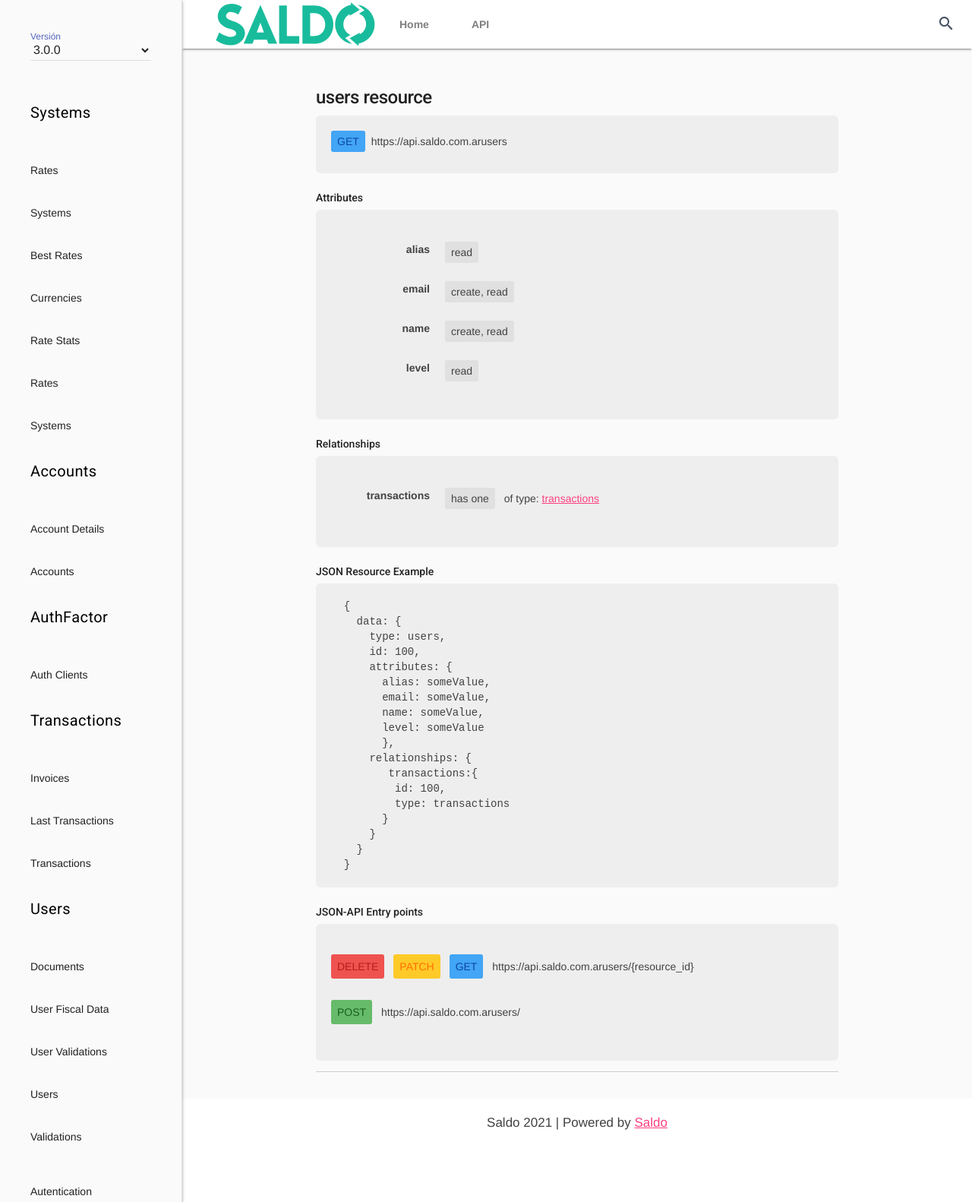
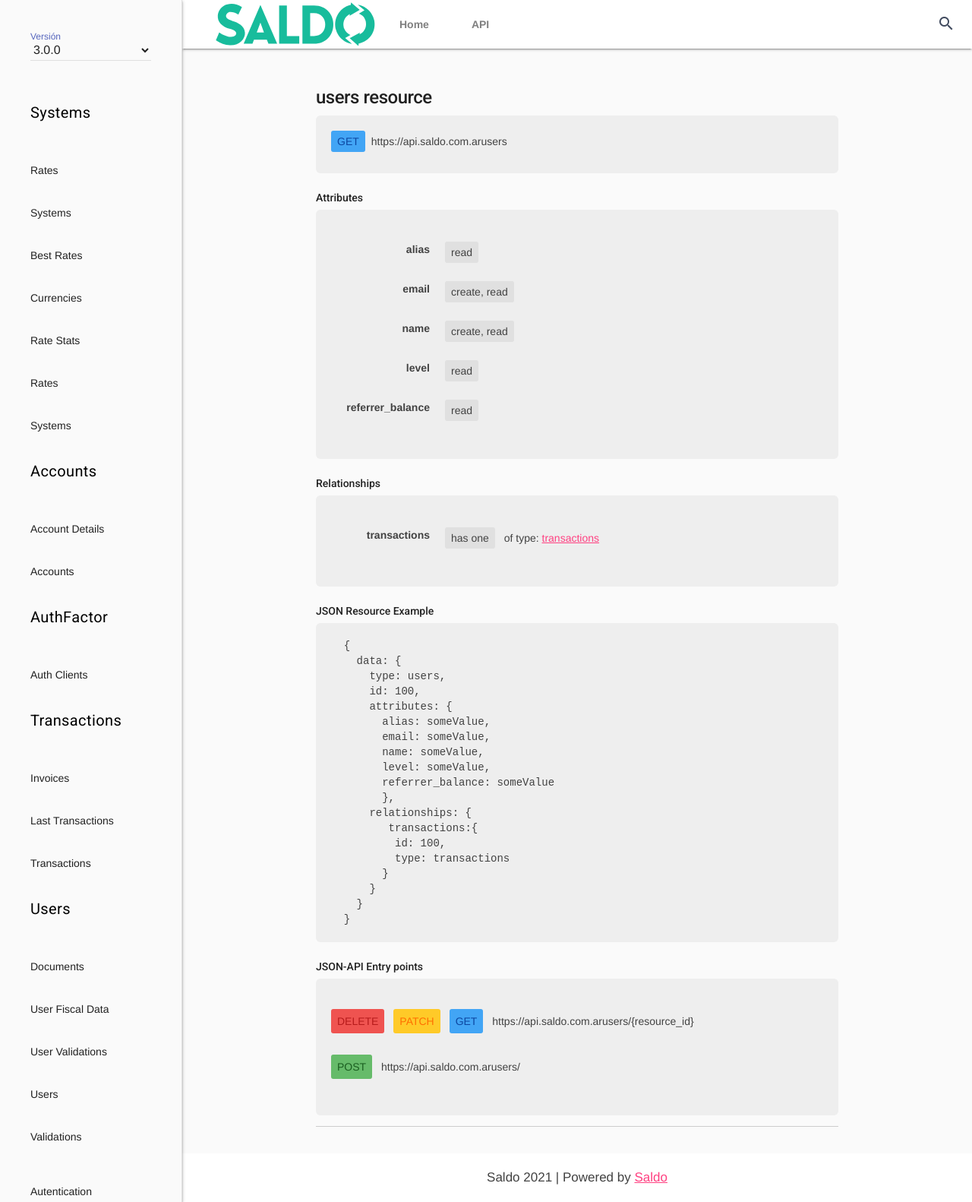
Before and after one commit to reyesoft/dev.saldo.com.ar, a Jekyll site: the page built from _docs/3.0.0/resources/_users/users.md, in a window 1280 px wide. Shown: the whole page at 76% size. Built offline with Jekyll 4.4.1, drawn with Linux system fonts in a browser that asks for light colours; nearby versions of some CDN libraries.

Commit message:
from BB pipeline

```diff
--- a/_docs/3.0.0/resources/_users/users.md
+++ b/_docs/3.0.0/resources/_users/users.md
@@ -21,6 +21,10 @@ attributes:
     name: level
     crud: read
     sortable: 'true'
+  -
+    name: referrer_balance
+    crud: read
+    sortable: 'true'
 relationships:
   -
     resource: transactions
```
